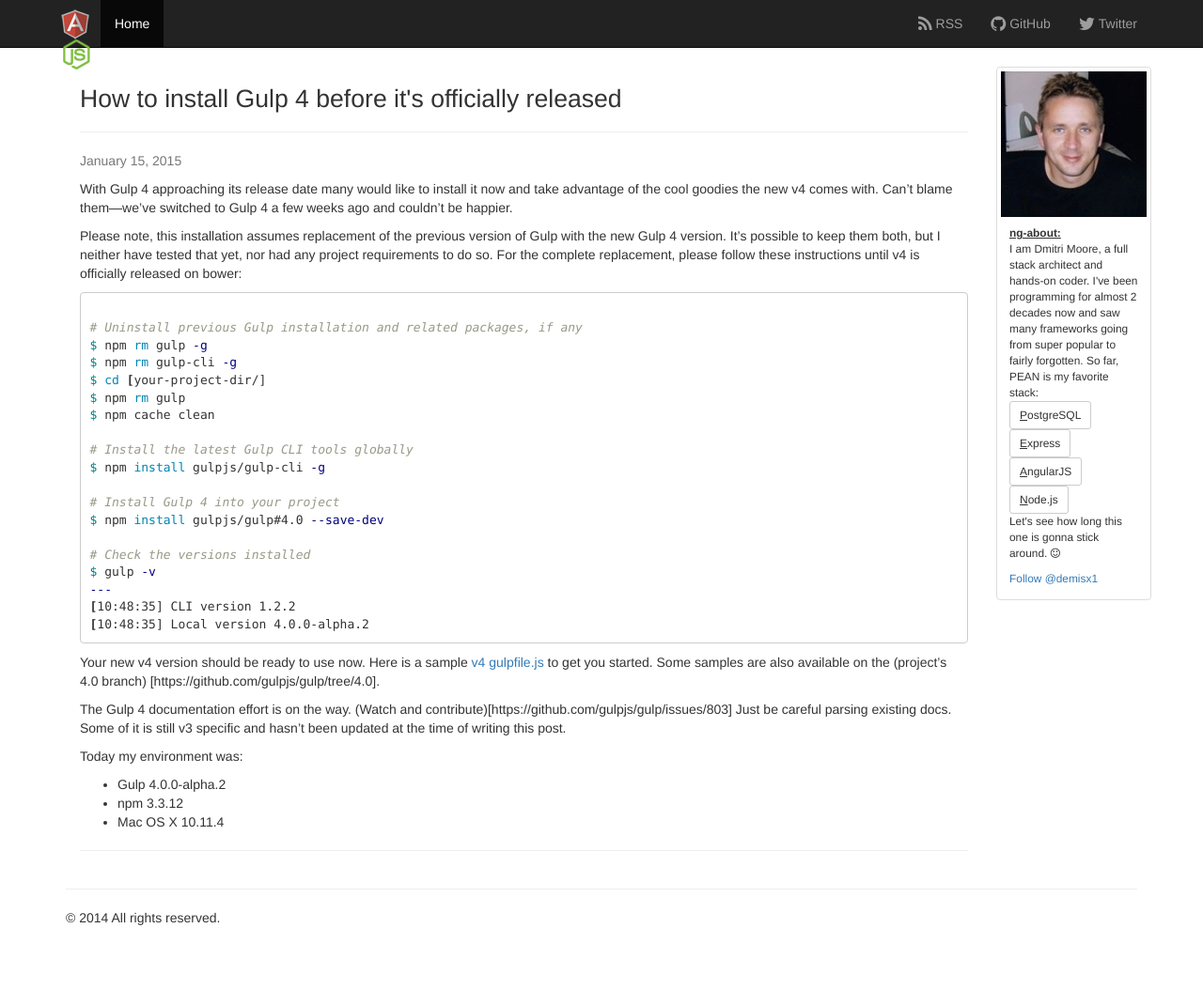
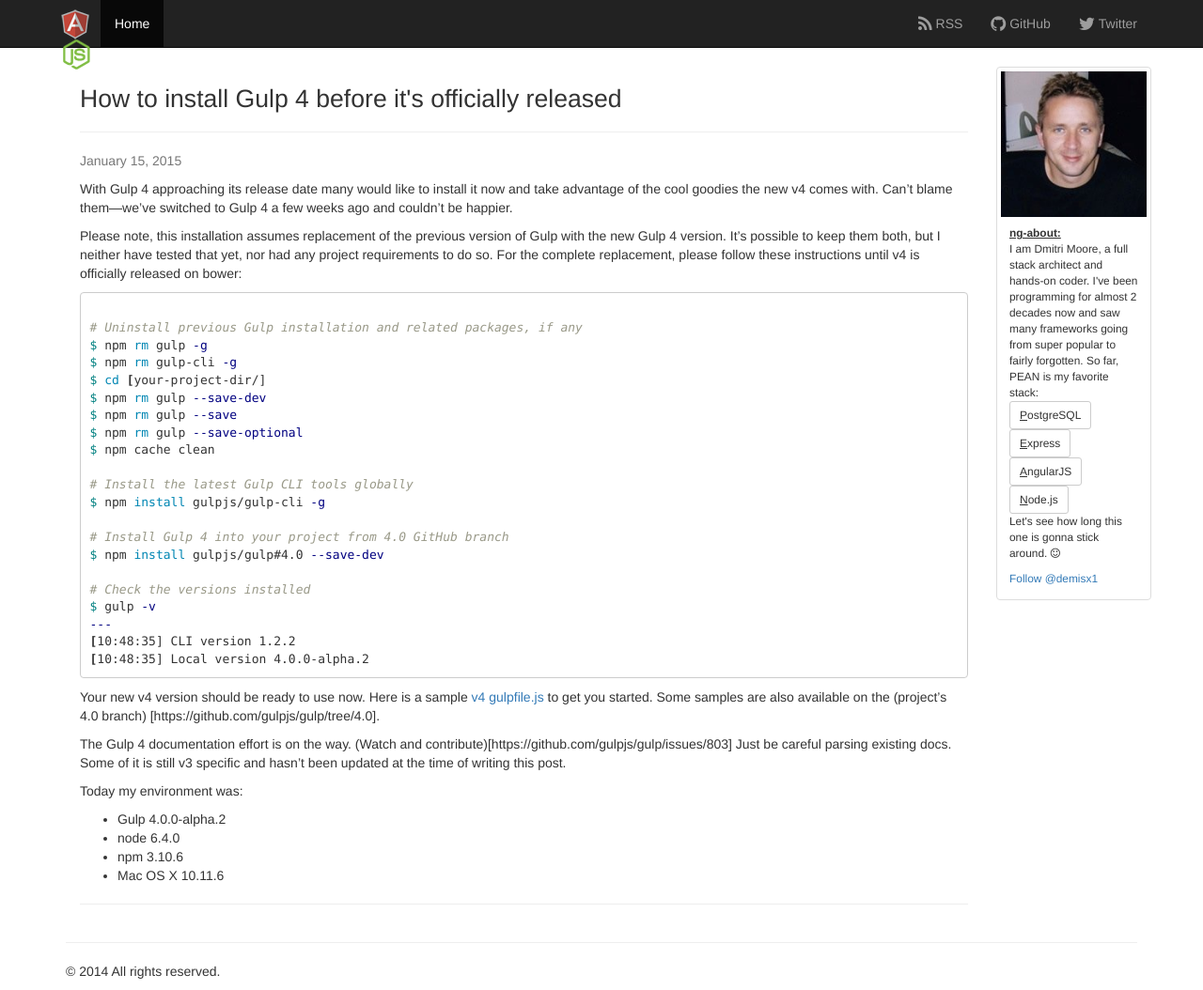
Before and after one commit to demisx/demisx.github.io, a Jekyll site: the page built from _posts/2015-01-15-install-gulp4.md, in a window 1280 px wide. Shown: the whole page at 94% size. Built offline with Jekyll 4.4.1, drawn with Linux system fonts in a browser that asks for light colours; nearby versions of some CDN libraries; comment, search, counter and statistics services are not loaded; before the commit the page ends 997 px from its top, so only the background shows below that.

Commit message:
Update gulp 4 installation instructions

```diff
--- a/_posts/2015-01-15-install-gulp4.md
+++ b/_posts/2015-01-15-install-gulp4.md
@@ -24,13 +24,15 @@ officially released on bower:
 $ npm rm gulp -g
 $ npm rm gulp-cli -g
 $ cd [your-project-dir/]
-$ npm rm gulp
+$ npm rm gulp --save-dev
+$ npm rm gulp --save
+$ npm rm gulp --save-optional
 $ npm cache clean
 
 # Install the latest Gulp CLI tools globally
 $ npm install gulpjs/gulp-cli -g
 
-# Install Gulp 4 into your project
+# Install Gulp 4 into your project from 4.0 GitHub branch
 $ npm install gulpjs/gulp#4.0 --save-dev
 
 # Check the versions installed
@@ -53,5 +55,6 @@ at the time of writing this post.
 Today my environment was:
 
 - Gulp 4.0.0-alpha.2
-- npm 3.3.12
-- Mac OS X 10.11.4
+- node 6.4.0
+- npm 3.10.6
+- Mac OS X 10.11.6
```
